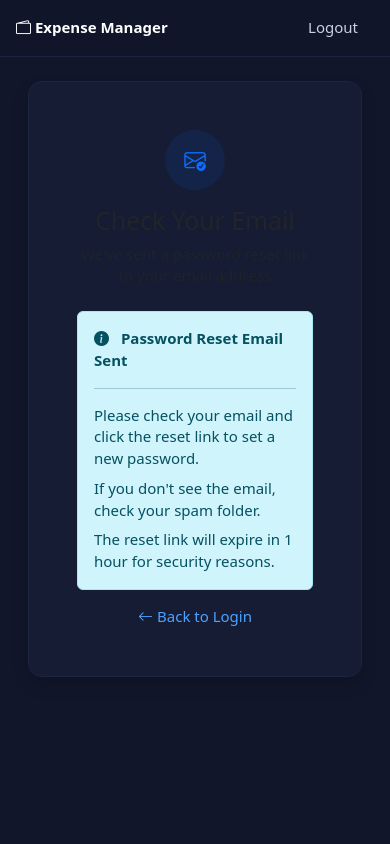
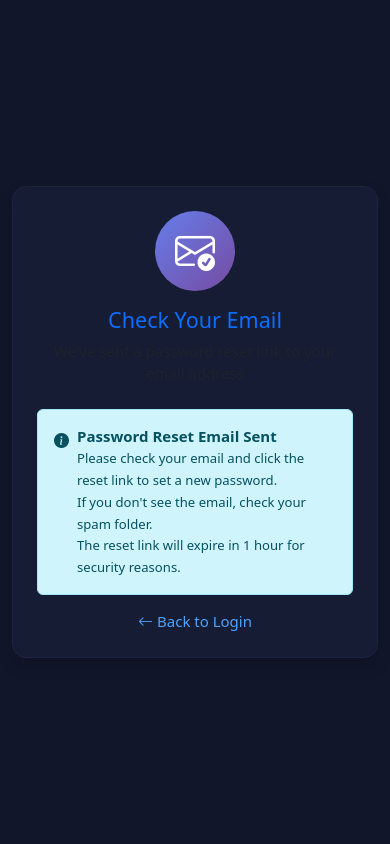
Before and after one commit to TurtleWithGlasses/expense-manager-web-app, a FastAPI app: template app/templates/auth/password_reset_sent.html in a window 390 px wide. Run offline with FastAPI, Linux system fonts and the light colour scheme; the template is opened without the code that fills it, so the values that code supplies are empty; some libraries are stand-ins or nearby versions.

Commit message:
Fix password reset sent page layout and styling
- Replace base template inheritance with standalone Bootstrap page
- Remove conflicting CSS frameworks causing layout issues
- Create clean, centered card layout with consistent styling
- Add proper envelope icon and alert styling
- Match design consistency with other auth pages
- Ensure proper responsive design for all devices

```diff
--- a/app/templates/auth/password_reset_sent.html
+++ b/app/templates/auth/password_reset_sent.html
@@ -1,30 +1,39 @@
-{% extends "base.html" %}
-
-{% block title %}Password Reset Sent{% endblock %}
-
-{% block content %}
+<!DOCTYPE html>
+<html lang="en">
+<head>
+    <meta charset="UTF-8">
+    <meta name="viewport" content="width=device-width, initial-scale=1.0">
+    <title>Password Reset Sent - Expense Manager</title>
+    <link rel="icon" type="image/png" href="/static/money_icon.png">
+    <link href="https://cdn.jsdelivr.net/npm/bootstrap@5.3.3/dist/css/bootstrap.min.css" rel="stylesheet">
+    <link rel="stylesheet" href="https://cdn.jsdelivr.net/npm/bootstrap-icons@1.11.3/font/bootstrap-icons.css">
+    <link rel="stylesheet" href="/static/css/styles.css">
+</head>
+<body class="bg-surface">
+    <div class="min-vh-100 d-flex align-items-center justify-content-center">
         <div class="container">
             <div class="row justify-content-center">
                 <div class="col-md-6 col-lg-4">
                     <div class="card shadow">
-                <div class="card-body p-5">
+                        <div class="card-body p-4">
                             <div class="text-center mb-4">
-                        <div class="mx-auto d-flex align-items-center justify-content-center rounded-circle bg-primary bg-opacity-10" style="width: 60px; height: 60px;">
-                            <i class="bi bi-envelope-check text-primary fs-4"></i>
+                                <div class="mx-auto mb-3" style="width: 80px; height: 80px; background: linear-gradient(135deg, #667eea 0%, #764ba2 100%); border-radius: 50%; display: flex; align-items: center; justify-content: center;">
+                                    <i class="bi bi-envelope-check text-white" style="font-size: 40px;"></i>
                                 </div>
-                        <h2 class="mt-3 mb-2">Check Your Email</h2>
-                        <p class="text-muted">
-                            We've sent a password reset link to your email address
-                        </p>
+                                <h2 class="h4 mb-2 text-primary">Check Your Email</h2>
+                                <p class="text-muted">We've sent a password reset link to your email address</p>
                             </div>
 
-                    <div class="alert alert-info" role="alert">
-                        <i class="bi bi-info-circle-fill me-2"></i>
-                        <strong>Password Reset Email Sent</strong>
-                        <hr>
-                        <p class="mb-2">Please check your email and click the reset link to set a new password.</p>
-                        <p class="mb-2">If you don't see the email, check your spam folder.</p>
-                        <p class="mb-0">The reset link will expire in 1 hour for security reasons.</p>
+                            <div class="alert alert-info d-flex align-items-start" role="alert">
+                                <i class="bi bi-info-circle-fill me-2 mt-1"></i>
+                                <div>
+                                    <strong>Password Reset Email Sent</strong><br>
+                                    <small>
+                                        Please check your email and click the reset link to set a new password.<br>
+                                        If you don't see the email, check your spam folder.<br>
+                                        The reset link will expire in 1 hour for security reasons.
+                                    </small>
+                                </div>
                             </div>
 
                             <div class="text-center">
@@ -37,4 +46,8 @@
                 </div>
             </div>
         </div>
-{% endblock %}
+    </div>
+
+    <script src="https://cdn.jsdelivr.net/npm/bootstrap@5.3.3/dist/js/bootstrap.bundle.min.js"></script>
+</body>
+</html>
```
Lines whose indentation alone changed are shown as unchanged.
